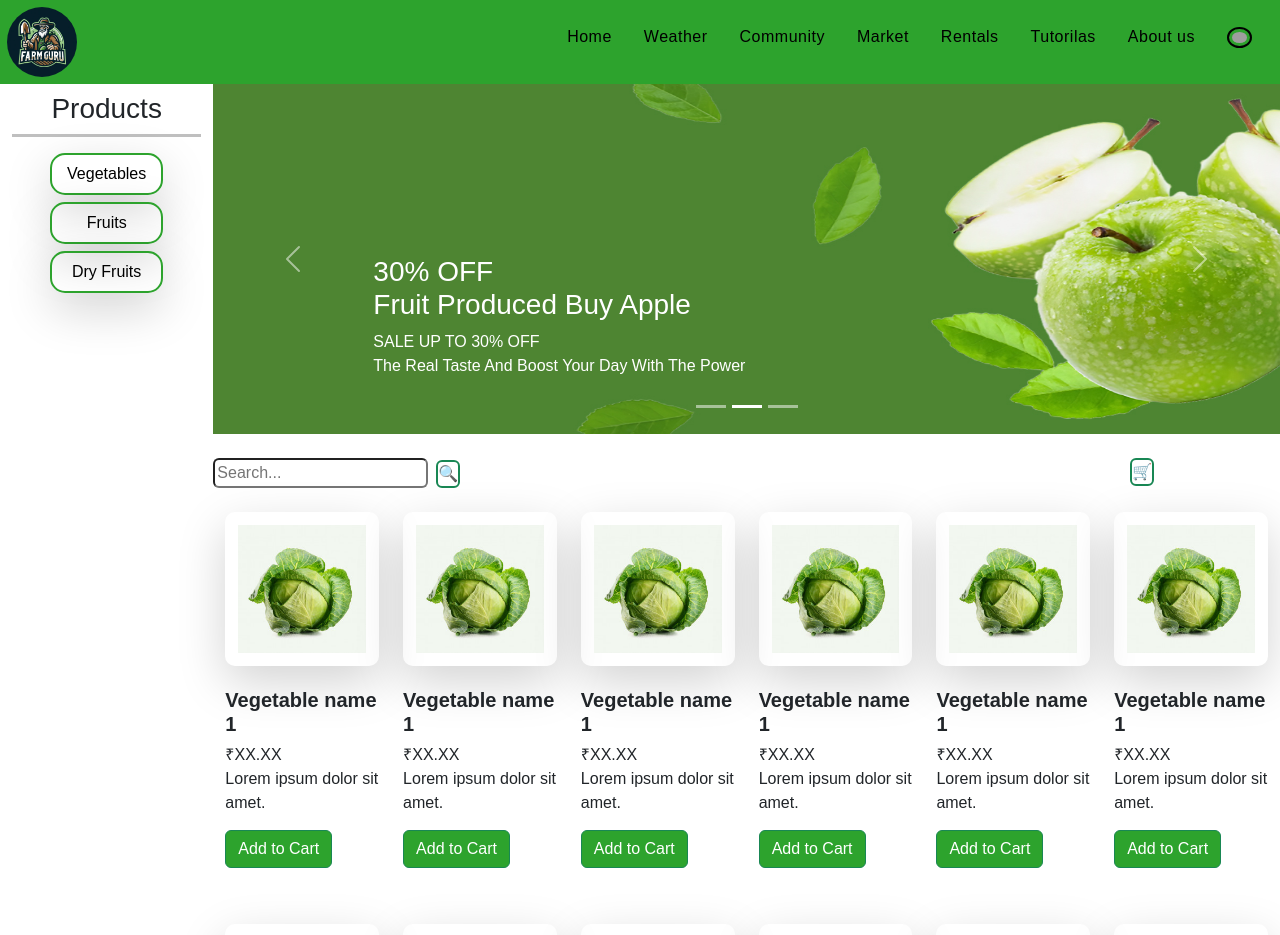
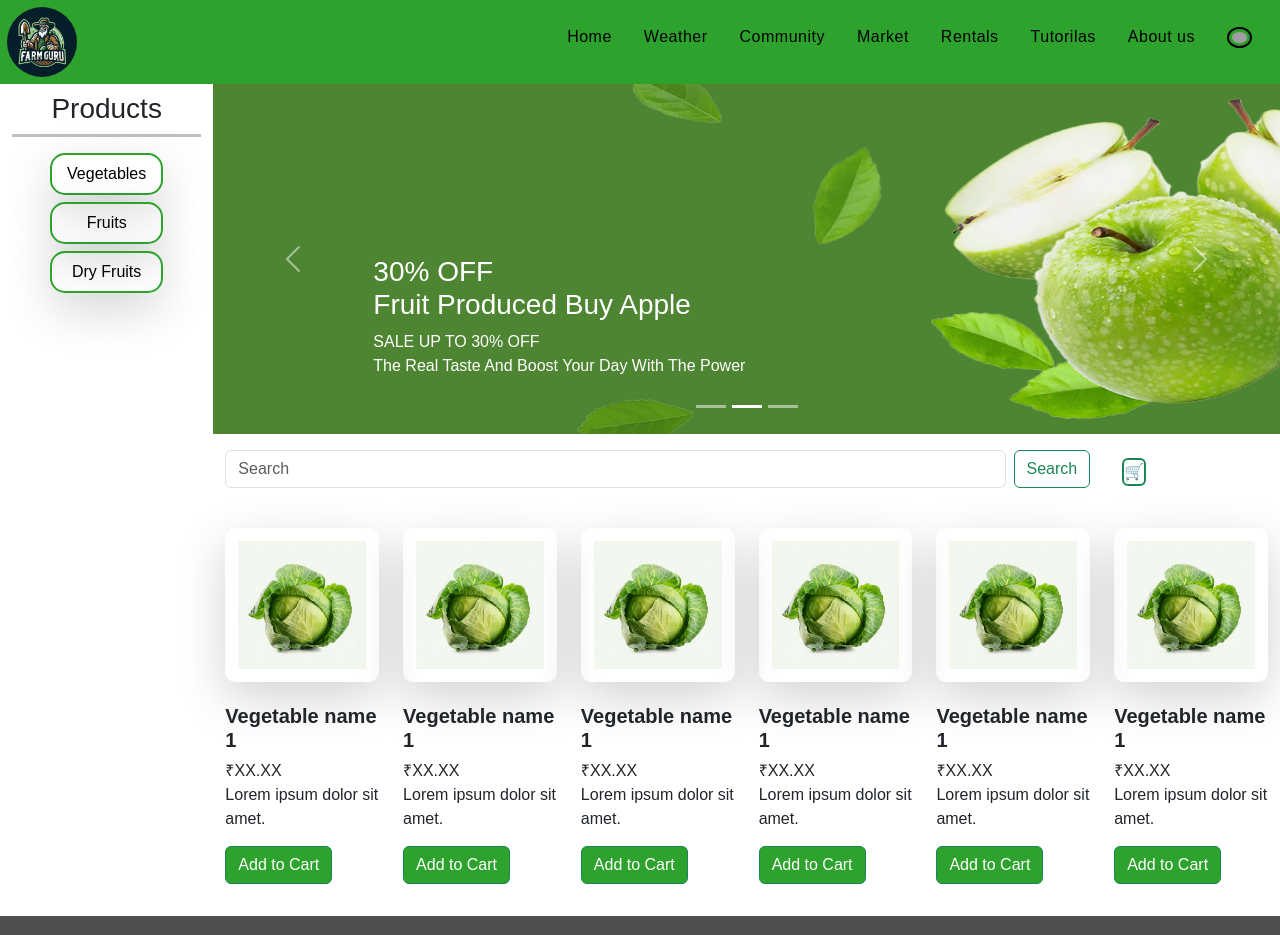
Before and after one commit to Aariyan-Kumar/Farm-Guru, a React (Create React App) app in the folder nirman/: page / in a window 1280 px wide. Shown: the top 935 px of the page. Built offline with nearby package versions, Linux system fonts and the light colour scheme; grey boxes are pictures that could not be loaded.

Commit message:
search bar updated

```diff
--- a/nirman/package.json
+++ b/nirman/package.json
@@ -3,6 +3,8 @@
   "version": "0.1.0",
   "private": true,
   "dependencies": {
+    "@fortawesome/free-solid-svg-icons": "^6.5.1",
+    "@fortawesome/react-fontawesome": "^0.2.0",
     "@testing-library/jest-dom": "^5.17.0",
     "@testing-library/react": "^13.4.0",
     "@testing-library/user-event": "^13.5.0",
--- a/nirman/src/Pages/Market.js
+++ b/nirman/src/Pages/Market.js
@@ -3,7 +3,7 @@ import 'bootstrap/dist/css/bootstrap.css';
 import Header from '../Components/Header';
 import Footer from '../Components/Footer';
 import Cartshop from '../Components/Cartshop';
-import { Container, Row, Col, Carousel, Button } from 'react-bootstrap';
+import { Container, Row, Col, Carousel, Button, Form } from 'react-bootstrap';
 import './Market.css'
 import s1 from './images/img-s-1.jpg';
 import s2 from './images/img-s-2.jpg';
@@ -63,23 +63,21 @@ export default function Market() {
               </Carousel.Item>
             </Carousel>
             <div>
-              <Row>
+              <Row className='m-0'>
                 <Col xs={10}>
-                  <input type="text" placeholder='Search...' className='mt-4 rounded-2 ' />
-                  <Button variant='' className='mx-2 border border-2 border-success p-0 m-0'>🔍</Button>
-
+                  <Form className="d-flex my-3" >
+                    <Form.Control
+                      type="search"
+                      placeholder="Search"
+                      className="me-2"
+                      aria-label="Search"
+                    />
+                    <Button variant="outline-success">Search</Button>
+                  </Form>
                 </Col>
                 <Col xs={2}>
                   <Button variant='' className='mx-2 border border-2 border-success p-0 mt-4'>🛒</Button>
                 </Col>
-              </Row>
-              <Row className='m-0'>
-                <Col xs={2}><Cartshop /></Col>
-                <Col xs={2}><Cartshop /></Col>
-                <Col xs={2}><Cartshop /></Col>
-                <Col xs={2}><Cartshop /></Col>
-                <Col xs={2}><Cartshop /></Col>
-                <Col xs={2}><Cartshop /></Col>
               </Row>
               <Row className='m-0'>
                 <Col xs={2}><Cartshop /></Col>
```
Also changed, not shown: nirman/src/Pages/images/search.png (added), 1 other file (tests, documents, lock files or other folders).
